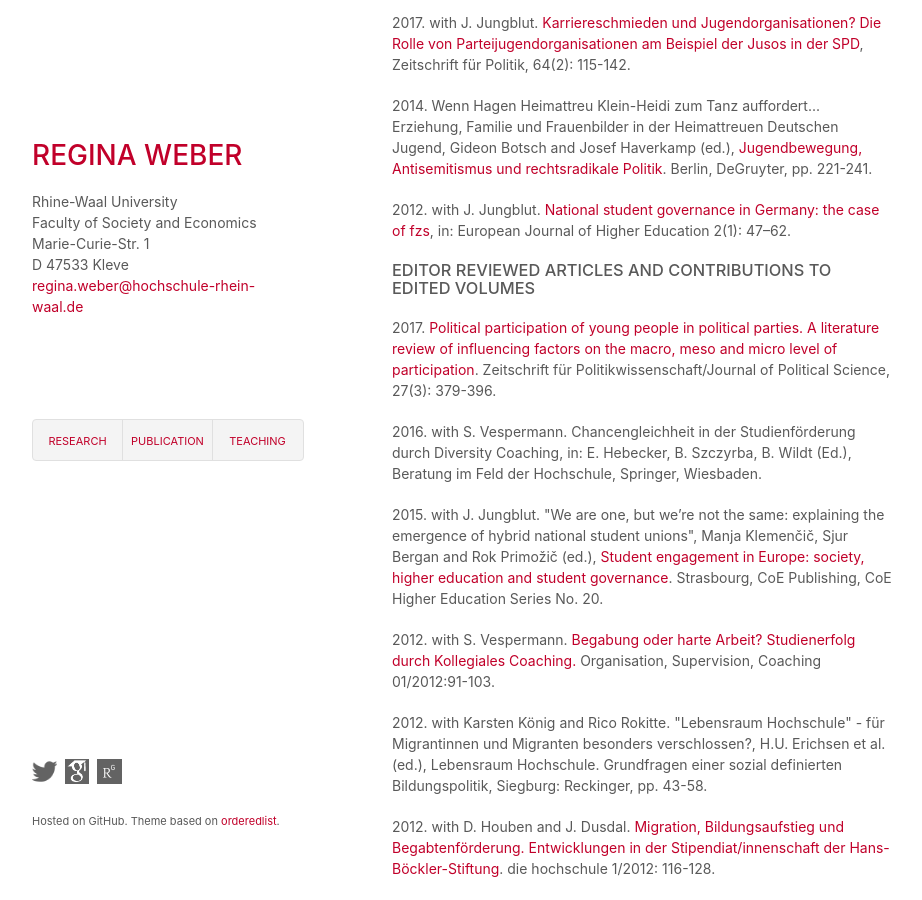
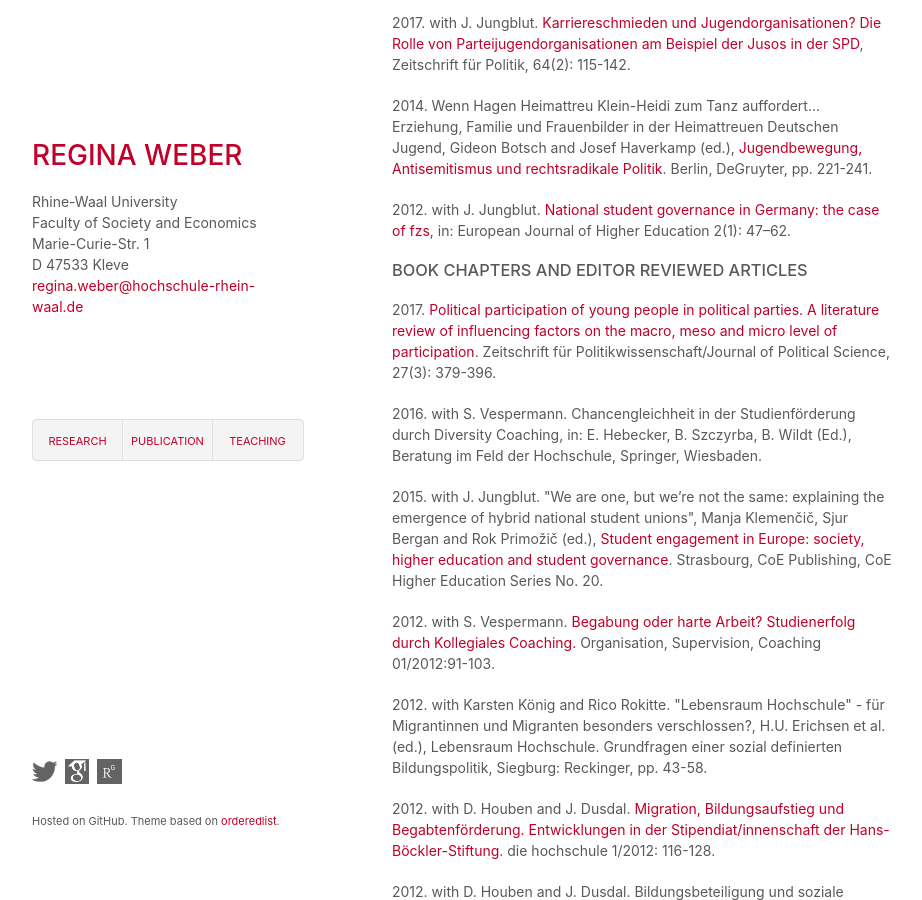
Before and after one commit to robertocabreratapia/robertocabreratapia.github.io, a Jekyll site: the page built from publication.html, in a window 1280 px wide and 900 px high, scrolled down 525 px. Shown: the whole window, without its empty margins (178-1100 px from the left). Built offline with Jekyll 4.4.1, drawn with Linux system fonts in a browser that asks for light colours.

Commit message:
Update publication.html

```diff
--- a/publication.html
+++ b/publication.html
@@ -14,7 +14,7 @@ layout: default
  <p>2014. Wenn Hagen Heimattreu Klein-Heidi zum Tanz auffordert... Erziehung, Familie und Frauenbilder in der Heimattreuen Deutschen Jugend, Gideon Botsch and Josef Haverkamp (ed.), <a href="https://www.degruyter.com/view/product/204032">Jugendbewegung, Antisemitismus und rechtsradikale Politik</a>. Berlin, DeGruyter, pp. 221-241.</p>
  <p>2012. with J. Jungblut. <a href="http://www.tandfonline.com/doi/abs/10.1080/21568235.2012.683701">National student governance in Germany: the case of fzs</a>, in: European Journal of Higher Education 2(1): 47–62.</p>
 
-<h3>Editor reviewed articles and contributions to edited volumes</h3>
+<h3>Book chapters and editor reviewed articles</h3>
  <p>2017. <a href="http://rdcu.be/w4na">Political participation of young people in political parties. A literature review of influencing factors on the macro, meso and  micro level of participation</a>. Zeitschrift für Politikwissenschaft/Journal of Political Science, 27(3): 379-396.</p>
  <p>2016. with S. Vespermann. Chancengleichheit in der Studienförderung durch Diversity Coaching, in: E. Hebecker, B. Szczyrba, B. Wildt (Ed.), Beratung im Feld der Hochschule, Springer, Wiesbaden.</p>
  <p>2015. with J. Jungblut. "We are one, but we’re not the same: explaining the emergence of hybrid national student unions", Manja Klemenčič, Sjur Bergan and Rok Primožič (ed.), <a href="https://book.coe.int/eur/en/higher-education-and-research/6479-student-engagement-in-europe-society-higher-education-and-student-governance-council-of-europe-higher-education-series-no-20.html">Student engagement in Europe: society, higher education and student governance</a>. Strasbourg, CoE Publishing, CoE Higher Education Series No. 20.</p>
```
